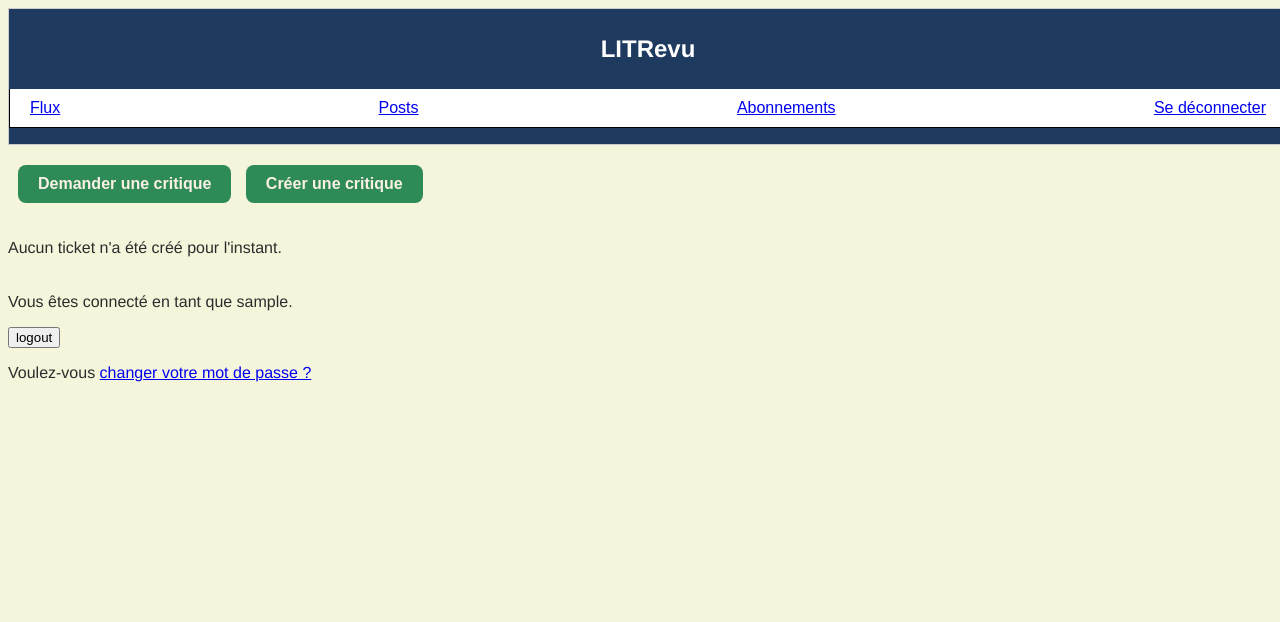
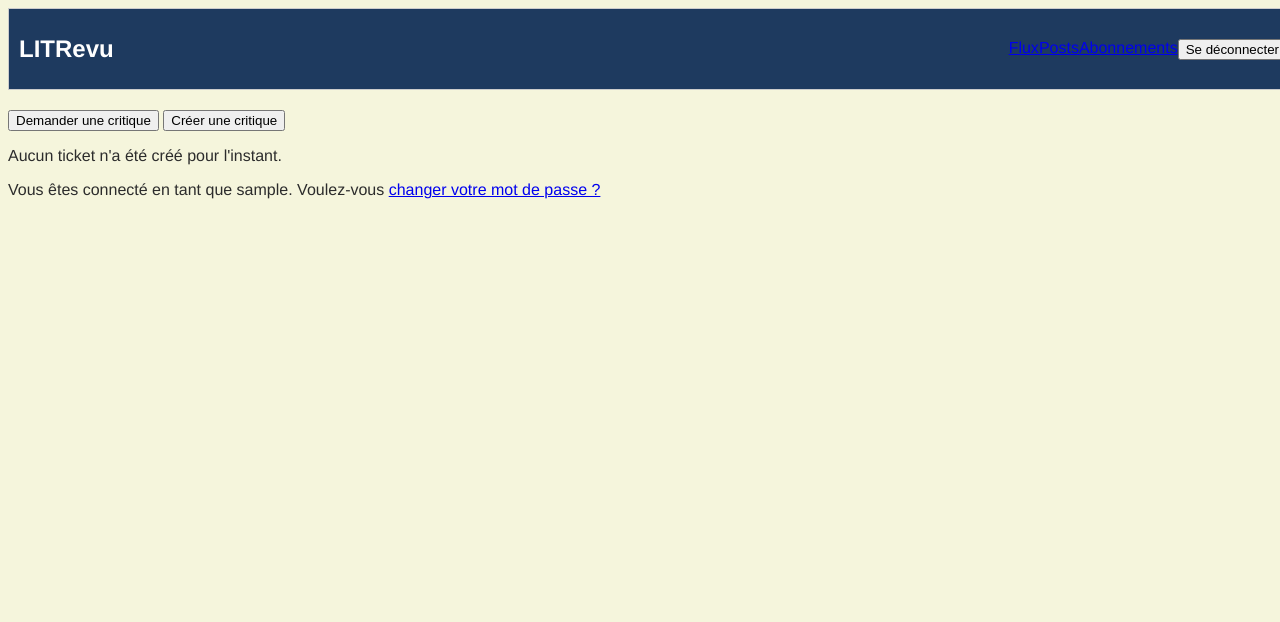
Before and after one commit to SallyPJ/ocp9, a Django app: page /home/ in a window 1280 px wide. Shown: the top 622 px of the page. Run offline with Django 5.2, Linux system fonts and the light colour scheme; the visitor is signed in with stand-in values (Sample User, id 1); data that the repository does not hold is empty.

Commit message:
fix : Affichage de la page d'accueil pour les utilisateurs non connectés

```diff
--- a/BooksReview/static/styles.css
+++ b/BooksReview/static/styles.css
@@ -12,6 +12,9 @@ body {
     border: 1px solid #ccc;
     background-color: #1e3a5f;
     margin-bottom: 20px;
+    display: flex;
+    justify-content: space-between; /* Aligne les éléments sur les bords */
+    align-items: center; /* Centre verticalement le titre et le menu */
 }
 
 .header__title {
@@ -26,15 +29,7 @@ body {
 .navbar__links {
     list-style-type : none;
     display: flex;
-    justify-content: space-between;
-    align-items: right;
-    padding: 10px 20px;
-    border: 1px solid #000; /* Bordure noire */
-    border-top: none;
-    border-bottom: 1px solid #000; /* Bordure inférieure uniquement */
-    background-color: #fff; /* Fond blanc */
-    font-family: Arial, sans-serif; /* Police classique */
-}
+
 
 .signup-block__title, .login-block__title {
     font-family: Helvetica, sans-serif;
--- a/BooksReview/templates/base.html
+++ b/BooksReview/templates/base.html
@@ -13,28 +13,33 @@
                         <li class="navbar__item"><a href="{% url 'home' %}">Flux</a></li>
                         <li class="navbar__item"><a href="{% url 'create-ticket' %}">Posts</a></li>
                         <li class="navbar__item"><a href="{% url 'create-review' %}">Abonnements</a></li>
-                    <li class="navbar__item"><a href="{% url 'logout' %}">Se déconnecter</a></li>
+                        <li class="navbar__item">
+                            <form method="post" action="{% url 'logout' %}" style="display: inline;">
+                                {% csrf_token %}
+                                <button type="submit" class="navbar__link navbar__button-link">Se déconnecter</button>
+                            </form>
+                        </li>
                     </ul>
+                </nav>
+            {% endif %}
         </header>
 
         <main class="content">
                 {% block content %}{% endblock content %}
         </main>
 
-
         <footer class="footer">
             <p class="footer__text">
+                {% if user.is_authenticated %}
                 Vous êtes connecté en tant que {{ user }}.
-                    <!--<a class="footer__link" href="{% url 'logout' %}">Se déconnecter</a>-->
-                    <form method="post" action="{% url 'logout' %}">
+                <!--<a class="footer__link" href="{% url 'logout' %}">Se déconnecter <form method="post" action="{% url 'logout' %}">
                     {% csrf_token %}
                     <button type="submit">logout</button>
-                    </form>
-                </p>
-                <p class="footer__text">
+                </form></a>-->
                 Voulez-vous <a class="footer__link" href="{% url 'password_change' %}">changer votre mot de passe ?</a>
+                {% endif %}
             </p>
         </footer>
-        {% endif %}
+
     </body>
 </html>
```
Lines whose indentation alone changed are shown as unchanged.
